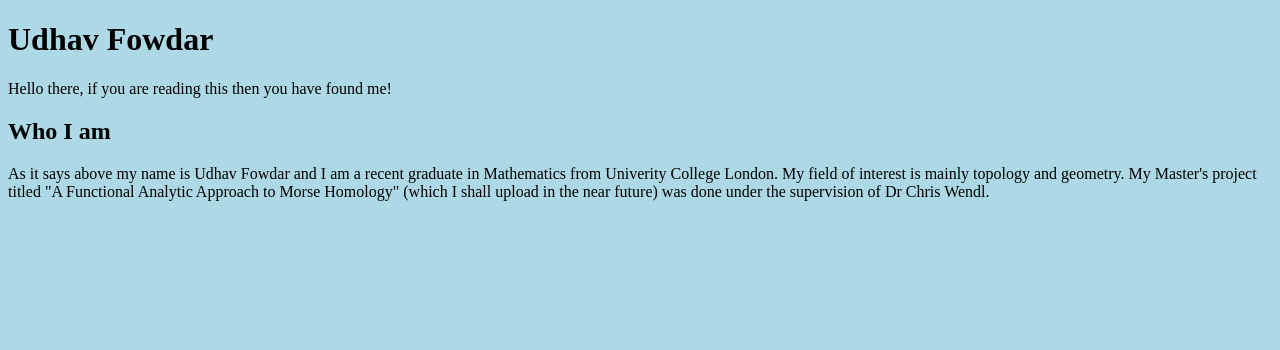
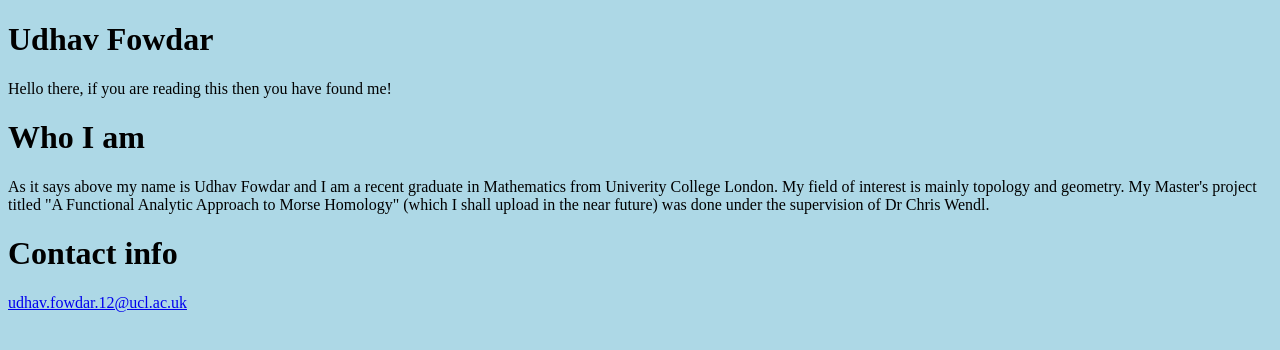
Before and after one commit to udhavfowdar/udhavfowdar.github.io, a plain HTML site: page index.html in a window 1280 px wide. Drawn offline with Linux system fonts and the light colour scheme.

Commit message:
4th change

```diff
--- a/index.html
+++ b/index.html
@@ -15,7 +15,7 @@ body {
 if you are reading this then you have found me!
 </p>
 
-<h2>Who I am</h2>
+<h1>Who I am</h1>
 <p>As it says above my name is Udhav Fowdar and I am a recent graduate in
 Mathematics from Univerity College London. My field of interest is mainly
 topology and geometry. My Master's project titled "A
@@ -23,6 +23,15 @@ Functional Analytic Approach to Morse Homology" (which I
 shall upload in the near future) was done under the supervision of
 Dr Chris Wendl.
 </p>
+
+<h1>
+Contact info
+</h1>
+
+<p>
+<a href="mailto:udhav.fowdar.12@ucl.ac.uk">udhav.fowdar.12@ucl.ac.uk</a>
+</p>
+
 </body>
 
 </html>
```
